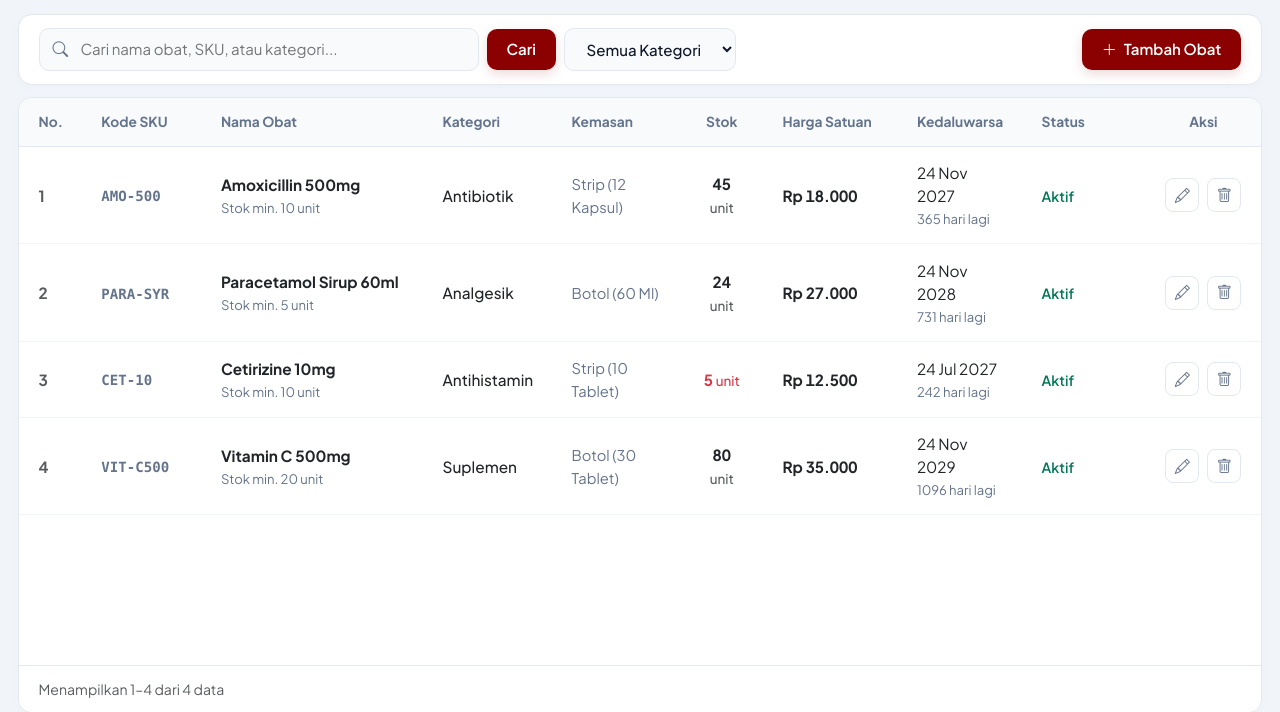
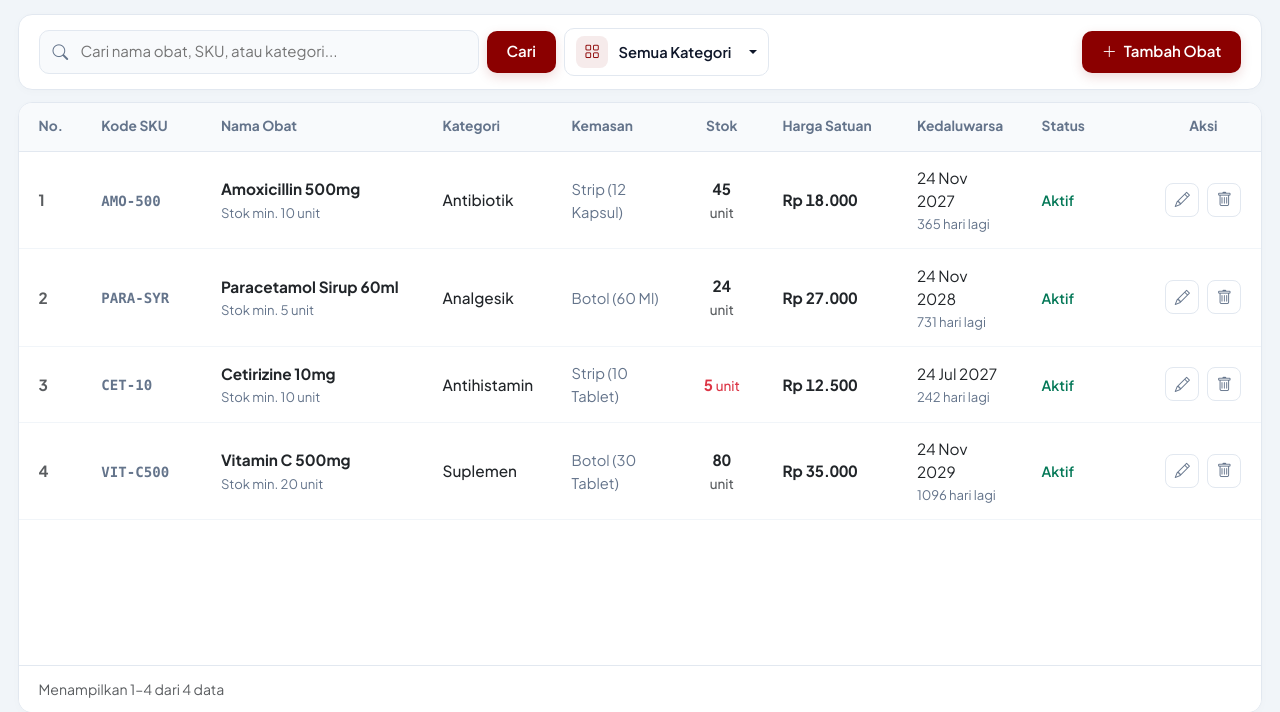
Before and after one commit to samuelaji/Sistem-Penjualan-Apotek-Universitas-Sanata-Dharma, a Laravel app: page /apoteker/obat in a window 1280 px wide. Shown: the part 73-785 px from the top of the page. Run offline with Laravel 12, Linux system fonts and the light colour scheme; data comes from the database, SQL or seed files in the repository.

Commit message:
Perbaiki dropdown kategori obat

```diff
--- a/resources/views/apoteker/obat.blade.php
+++ b/resources/views/apoteker/obat.blade.php
@@ -221,23 +221,67 @@
             color: var(--text-dark);
         }
 
-        .category-select {
+        .category-filter { flex-shrink: 0; }
+        .category-trigger {
+            min-width: 205px;
+            display: inline-flex;
+            align-items: center;
+            gap: 0.65rem;
+            padding: 0.45rem 0.7rem;
+            border: 1.5px solid var(--border-soft);
             border-radius: 10px;
-            border: 1.5px solid var(--border-soft);
-            background-color: #f8fafc;
-            padding: 0.6rem 1.1rem;
-            font-size: 0.94rem;
-            font-weight: 500;
             color: var(--text-dark);
-            cursor: pointer;
-            transition: all 0.2s;
+            background: #ffffff;
+            font-size: 0.92rem;
+            font-weight: 600;
+            text-align: left;
+            transition: border-color 0.18s ease, box-shadow 0.18s ease, background 0.18s ease;
         }
-        .category-select:focus {
-            background-color: #ffffff;
+        .category-trigger:hover,
+        .category-trigger:focus,
+        .category-filter.show .category-trigger {
             border-color: var(--maroon);
-            outline: none;
+            color: var(--text-dark);
+            background: #fffafa;
             box-shadow: 0 0 0 3px var(--maroon-soft);
         }
+        .category-trigger.dropdown-toggle::after { margin-left: auto; }
+        .category-trigger-icon,
+        .category-option-icon {
+            width: 32px;
+            height: 32px;
+            flex: 0 0 32px;
+            display: grid;
+            place-items: center;
+            border-radius: 8px;
+            color: var(--maroon);
+            background: var(--maroon-soft);
+            font-size: 0.95rem;
+        }
+        .category-filter .dropdown-menu {
+            min-width: 100%;
+            padding: 0.35rem;
+            border: 1px solid var(--border-soft);
+            border-radius: 12px;
+            box-shadow: 0 12px 28px rgba(15, 23, 42, 0.12);
+        }
+        .category-option {
+            display: flex;
+            align-items: center;
+            gap: 0.65rem;
+            padding: 0.4rem 0.5rem;
+            border-radius: 8px;
+            color: var(--text-dark);
+            font-size: 0.9rem;
+            font-weight: 500;
+        }
+        .category-option:hover,
+        .category-option:focus,
+        .category-option.active {
+            color: var(--maroon);
+            background: #fff1f1;
+        }
+        .category-option.active { font-weight: 700; }
 
         .btn-maroon {
             background: var(--maroon);
@@ -560,12 +604,19 @@
 
             <button type="submit" class="btn-maroon" id="btnSearch">Cari</button>
 
-            <select name="kategori" id="kategoriSelect" class="category-select" aria-label="Filter Kategori">
-                <option value="Semua">Semua Kategori</option>
-                @foreach($kategoriList as $kat)
-                    <option value="{{ $kat }}" {{ request('kategori') == $kat ? 'selected' : '' }}>{{ ucfirst($kat) }}</option>
-                @endforeach
-            </select>
+            <div class="category-filter dropdown">
+                <select name="kategori" id="kategoriSelect" class="category-select visually-hidden" aria-label="Filter Kategori" aria-hidden="true" tabindex="-1">
+                    <option value="Semua">Semua Kategori</option>
+                    @foreach($kategoriList as $kat)
+                        <option value="{{ $kat }}" {{ request('kategori') == $kat ? 'selected' : '' }}>{{ ucfirst($kat) }}</option>
+                    @endforeach
+                </select>
+                <button type="button" class="category-trigger dropdown-toggle" id="kategoriDropdown" data-bs-toggle="dropdown" aria-expanded="false" aria-haspopup="listbox">
+                    <span class="category-trigger-icon"><i id="kategoriTriggerIcon" class="bi bi-grid" aria-hidden="true"></i></span>
+                    <span id="kategoriTriggerLabel">Semua Kategori</span>
+                </button>
+                <div class="dropdown-menu category-menu" id="kategoriOptions" role="listbox" aria-label="Kategori obat" aria-labelledby="kategoriDropdown"></div>
+            </div>
         </form>
 
         <button type="button" class="btn-maroon" data-bs-toggle="modal" data-bs-target="#modalTambahObat">
@@ -939,12 +990,65 @@
         const searchInput = document.getElementById('searchInput');
         const btnClearSearch = document.getElementById('btnClearSearch');
         const kategoriSelect = document.getElementById('kategoriSelect');
+        const kategoriTriggerLabel = document.getElementById('kategoriTriggerLabel');
+        const kategoriTriggerIcon = document.getElementById('kategoriTriggerIcon');
+        const kategoriOptions = document.getElementById('kategoriOptions');
         const tableCard = document.getElementById('obatTableCard');
         const tableBody = document.getElementById('obatTableBody');
         const tableFooter = document.getElementById('obatTableFooter');
 
         let searchTimer = null;
         let activeController = null;
+
+        function getCategoryIcon(category) {
+            const name = category.toLowerCase();
+            if (name === 'semua') return 'bi-grid';
+            if (name.includes('antibiotik')) return 'bi-capsule';
+            if (name.includes('analgesik')) return 'bi-bandaid';
+            if (name.includes('antihistamin')) return 'bi-droplet';
+            if (name.includes('suplemen')) return 'bi-heart-pulse';
+            return 'bi-tags';
+        }
+
+        function updateCategoryDropdown() {
+            const selectedOption = kategoriSelect.options[kategoriSelect.selectedIndex];
+            if (!selectedOption) return;
+
+            kategoriTriggerLabel.textContent = selectedOption.textContent.trim();
+            kategoriTriggerIcon.className = 'bi ' + getCategoryIcon(selectedOption.value);
+            kategoriOptions.querySelectorAll('.category-option').forEach(option => {
+                const isSelected = option.dataset.value === kategoriSelect.value;
+                option.classList.toggle('active', isSelected);
+                option.setAttribute('aria-selected', String(isSelected));
+            });
+        }
+
+        Array.from(kategoriSelect.options).forEach(option => {
+            const iconName = getCategoryIcon(option.value);
+            const item = document.createElement('button');
+            item.type = 'button';
+            item.className = 'dropdown-item category-option';
+            item.dataset.value = option.value;
+            item.setAttribute('role', 'option');
+            item.setAttribute('aria-selected', 'false');
+
+            const iconContainer = document.createElement('span');
+            iconContainer.className = 'category-option-icon';
+            const icon = document.createElement('i');
+            icon.className = 'bi ' + iconName;
+            icon.setAttribute('aria-hidden', 'true');
+            iconContainer.appendChild(icon);
+
+            const label = document.createElement('span');
+            label.textContent = option.textContent.trim();
+            item.append(iconContainer, label);
+            item.addEventListener('click', () => {
+                kategoriSelect.value = option.value;
+                kategoriSelect.dispatchEvent(new Event('change', { bubbles: true }));
+            });
+            kategoriOptions.appendChild(item);
+        });
+        updateCategoryDropdown();
 
         function toggleClearButton() {
             btnClearSearch.classList.toggle('d-none', searchInput.value.trim() === '');
@@ -1006,6 +1110,7 @@
         });
 
         kategoriSelect.addEventListener('change', () => {
+            updateCategoryDropdown();
             clearTimeout(searchTimer);
             fetchFilteredObat();
         });
```
